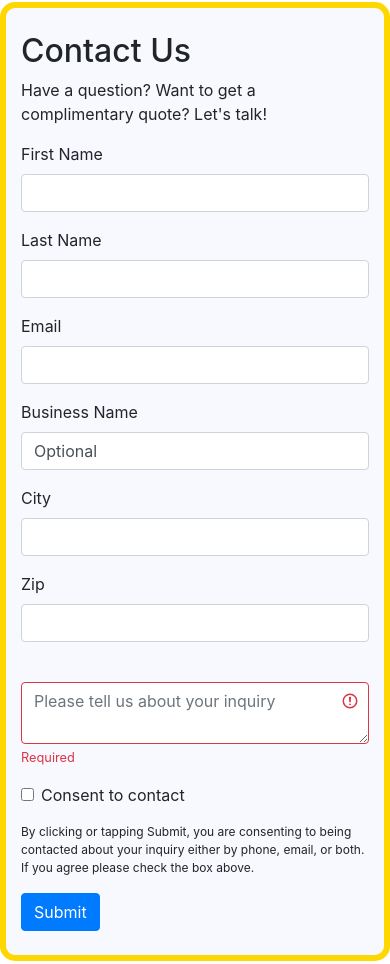
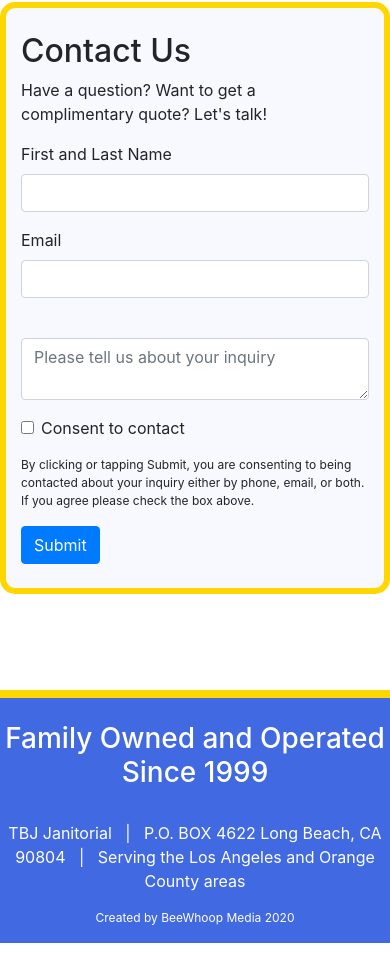
Before and after one commit to efrenmarin45/tbj-cleaners, a plain HTML site: page index.html in a window 390 px wide. Shown: the part 3012-3976 px from the top of the page. After the commit the page ends 3955 px from the top, so only its background shows below. Drawn offline with nearby package versions, Linux system fonts and the light colour scheme.

Commit message:
Added breakpoints and reworked contact form for fluidity.

```diff
--- a/index.html
+++ b/index.html
@@ -7,6 +7,7 @@
     <link rel="stylesheet" type="text/css" href="style.css">
     <!-- Bootstrap -->
     <link rel="stylesheet" href="https://stackpath.bootstrapcdn.com/bootstrap/4.4.1/css/bootstrap.min.css" integrity="sha384-Vkoo8x4CGsO3+Hhxv8T/Q5PaXtkKtu6ug5TOeNV6gBiFeWPGFN9MuhOf23Q9Ifjh" crossorigin="anonymous">
+    <link rel="stylesheet" type="text/css" href="style.css">
     <script src="https://code.jquery.com/jquery-3.4.1.slim.min.js" integrity="sha384-J6qa4849blE2+poT4WnyKhv5vZF5SrPo0iEjwBvKU7imGFAV0wwj1yYfoRSJoZ+n" crossorigin="anonymous"></script>
     <script src="https://cdn.jsdelivr.net/npm/popper.js@1.16.0/dist/umd/popper.min.js" integrity="sha384-Q6E9RHvbIyZFJoft+2mJbHaEWldlvI9IOYy5n3zV9zzTtmI3UksdQRVvoxMfooAo" crossorigin="anonymous"></script>
     <script src="https://stackpath.bootstrapcdn.com/bootstrap/4.4.1/js/bootstrap.min.js" integrity="sha384-wfSDF2E50Y2D1uUdj0O3uMBJnjuUD4Ih7YwaYd1iqfktj0Uod8GCExl3Og8ifwB6" crossorigin="anonymous"></script>
@@ -153,43 +154,27 @@
       <img src="./assets/images/cleaning-tools.png" alt="cleaning tools image" id="cleanTools">
       <br>
       <br>
-      <div class="container">
+      <div class="container" id="contactForm">
           <br>
           <h2 style="text-align: left" id="contactSection">Contact Us</h2>
           <p>Have a question? Want to get a complimentary quote? Let's talk!</p>
           <form name="contact" method="POST" data-netlify="true">
                 <div class="form-row">
-                  <div class="form-group col-md-4">
-                    <label for="validationTooltip01">First Name</label>
-                    <input type="text" name="name" class="form-control" id="inputFirstName">
-                  </div>
-                  <div class="form-group col-md-4">
-                    <label for="lastname">Last Name</label>
-                    <input type="text" name="name" class="form-control" id="inputLastName">
-                  </div>
-                  <div class="form-group col-md-4">
-                    <label for="email">Email</label>
-                    <input type="email" name="email" class="form-control" id="inputEmail">
+                  <div class="form-group col-md-12">
+                    <label for="validationTooltip01">First and Last Name</label>
+                    <input type="text" name="name" class="form-control" id="inputFirstName" required>
                   </div>
                 </div>
-                <div class="form-row">
-                  <div class="form-group col-md-4">
-                    <label for="businessname">Business Name</label>
-                    <input type="text" class="form-control" id="inputBusiness" value="Optional">
+                  <div class="form-row">
+                  <div class="form-group col-md-12">
+                    <label for="email">Email</label>
+                    <input type="email" name="email" class="form-control" id="inputEmail" required>
                   </div>
-                  <div class="form-group col-md-4">
-                      <label for="inputCity">City</label>
-                      <input type="text" class="form-control" id="inputCity">
                   </div>
-                  <div class="form-group col-md-4">
-                    <label for="inputZip">Zip</label>
-                    <input type="text" class="form-control" id="inputZip">
-                  </div>
-                </div>
                 <div class="form-group">
                     <div class="mb-3">
-                        <label for="validationTextarea"></label>
-                        <textarea name="message" class="form-control is-invalid" id="validationTextarea" placeholder="Please tell us about your inquiry" required></textarea>
+                        <label for="validationCustom03"></label>
+                        <textarea name="message" class="form-control" id="validationCustom03" placeholder="Please tell us about your inquiry" required></textarea>
                         <div class="invalid-feedback">
                             Required
                         </div>
--- a/style.css
+++ b/style.css
@@ -65,3 +65,13 @@ body{
     border-top: 8px solid gold;
     background-color: royalblue;
 }
+
+#contactForm{
+    width: 45%;
+}
+
+@media (max-width: 1200px) {
+    #contactForm{
+        width: auto;
+    }
+}
```
